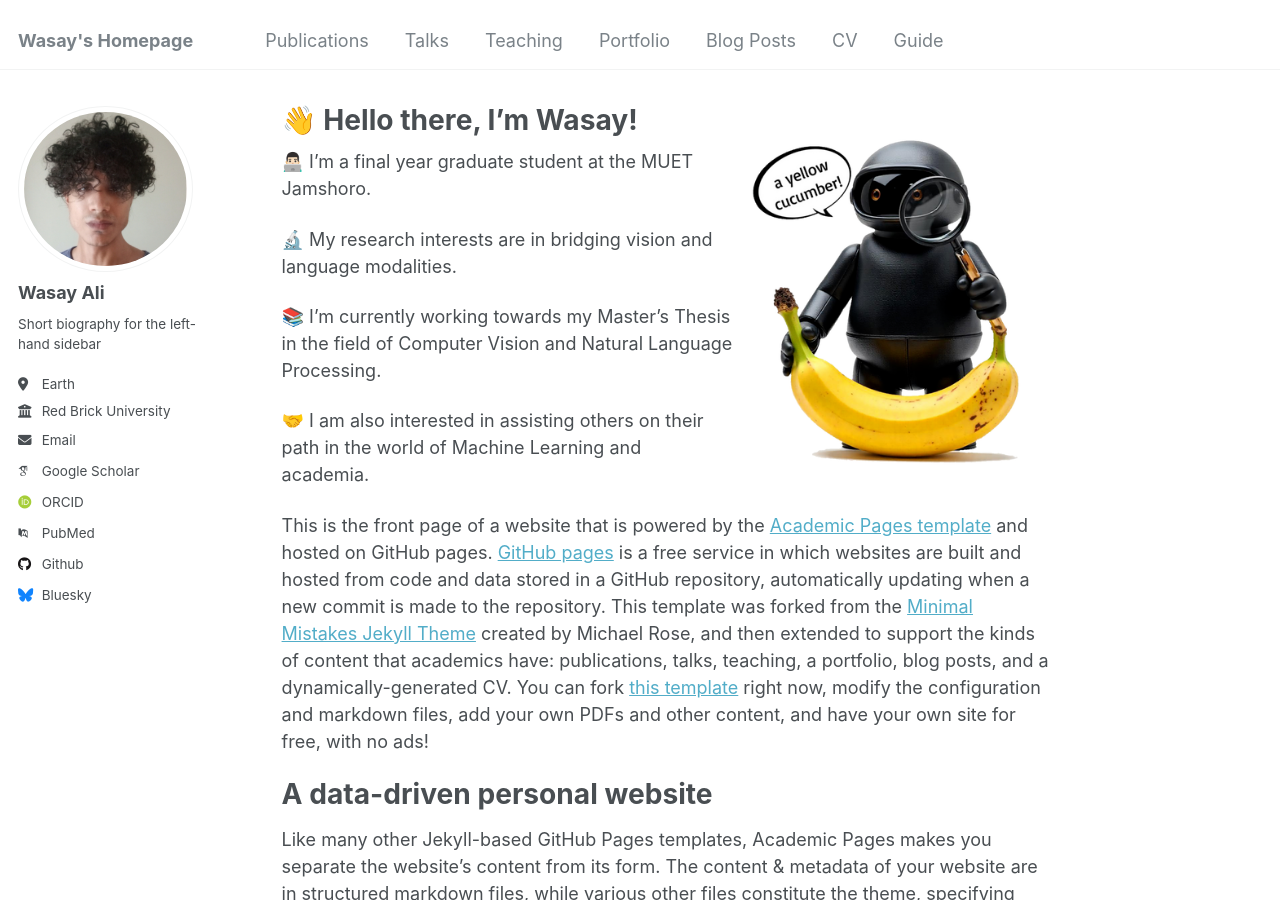
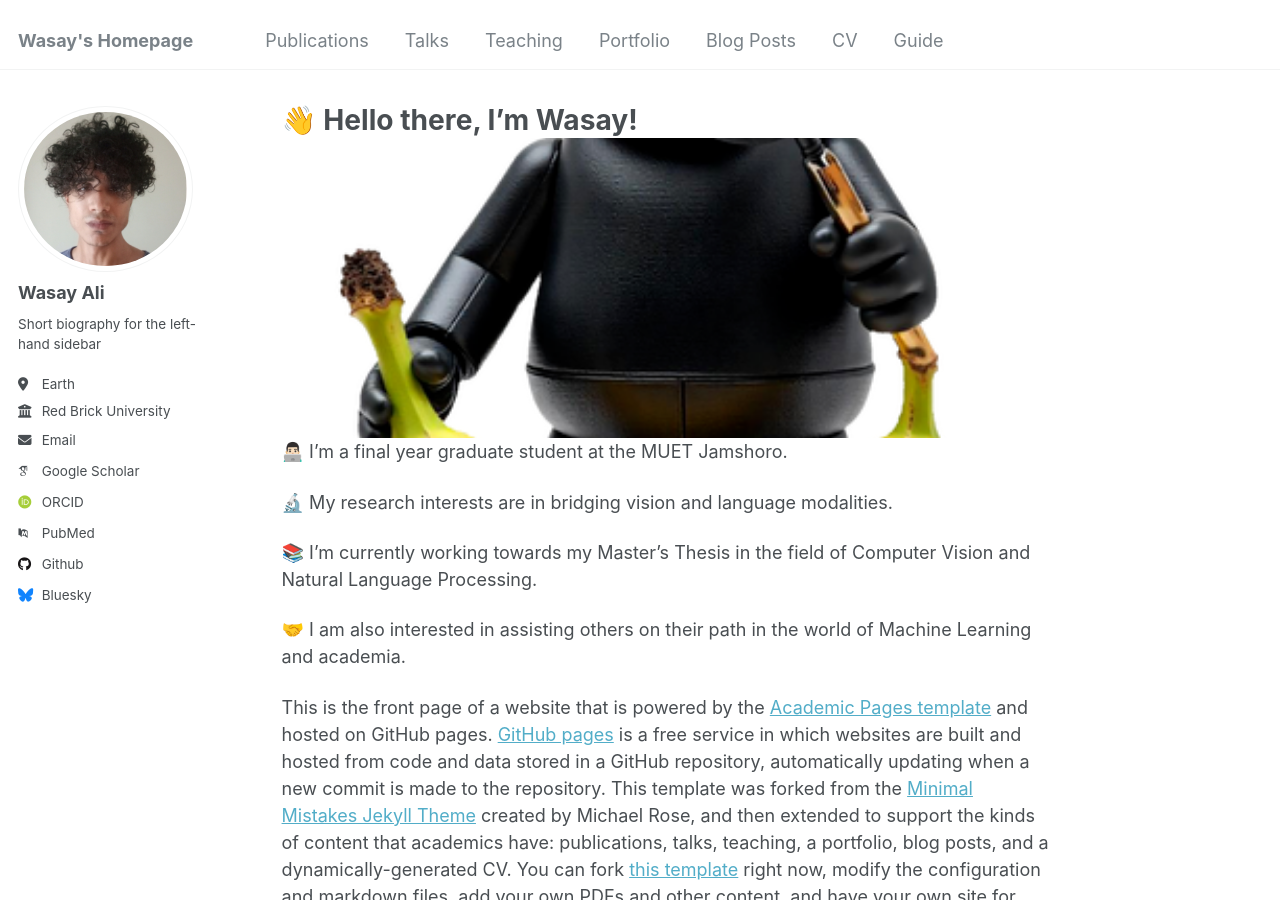
Before and after one commit to Wasayaliabbasi/wasayaliabbasi.github.io, a Jekyll site: the page built from _pages/about.md, in a window 1280 px wide and 900 px high. Built offline with Jekyll 4.4.1, drawn with Linux system fonts in a browser that asks for light colours; some web fonts are replaced.

Commit message:
Update about.md

```diff
--- a/_pages/about.md
+++ b/_pages/about.md
@@ -10,7 +10,7 @@ redirect_from:
 
 
 
-![Illustration of combining vision and language modalities](/images/rsz_1banana.png){: .align-right width="300px" style="position: relative; top: -0.60em;"}
+<div style="background-image: url('/images/rsz_1banana.png'); background-repeat: no-repeat; background-position: center; background-size: cover; width: 100%; height: 300px; margin-top: -10px;"></div>
 👨🏻‍💻 I'm a final year graduate student at the MUET Jamshoro.
 
 🔬 My research interests are in bridging vision and language modalities.
```
